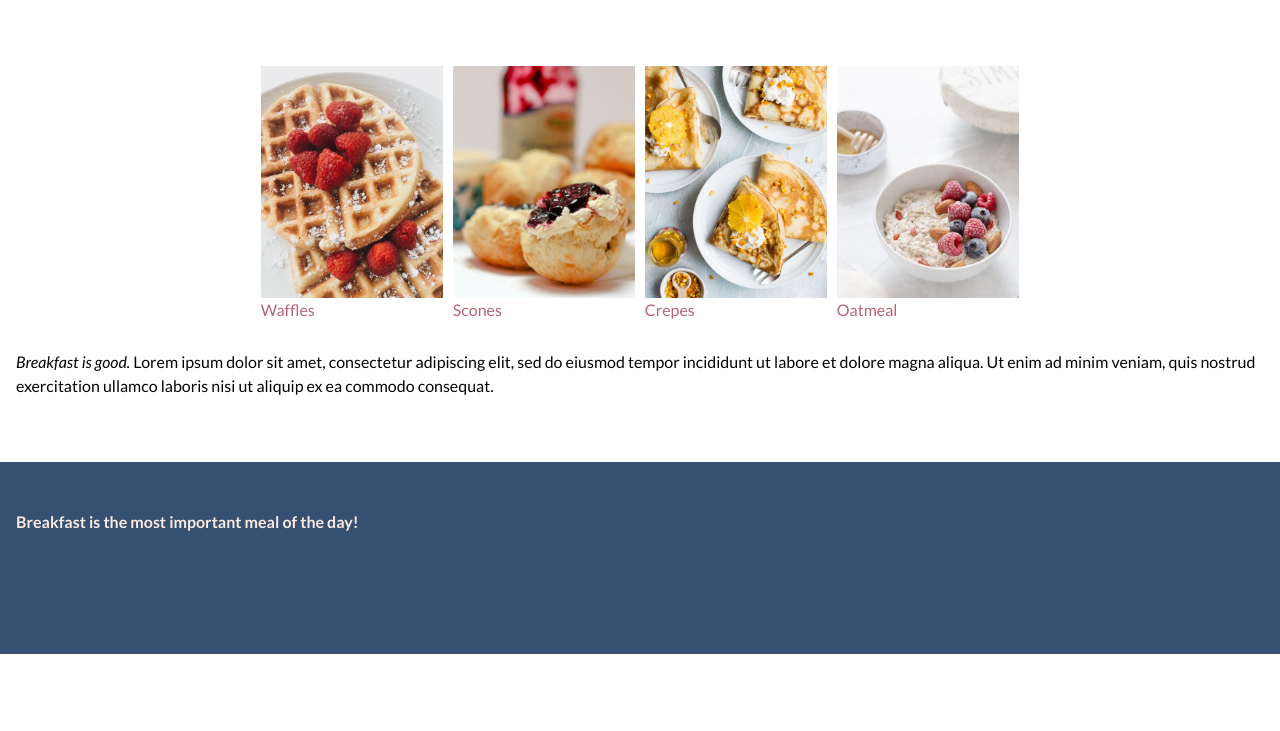
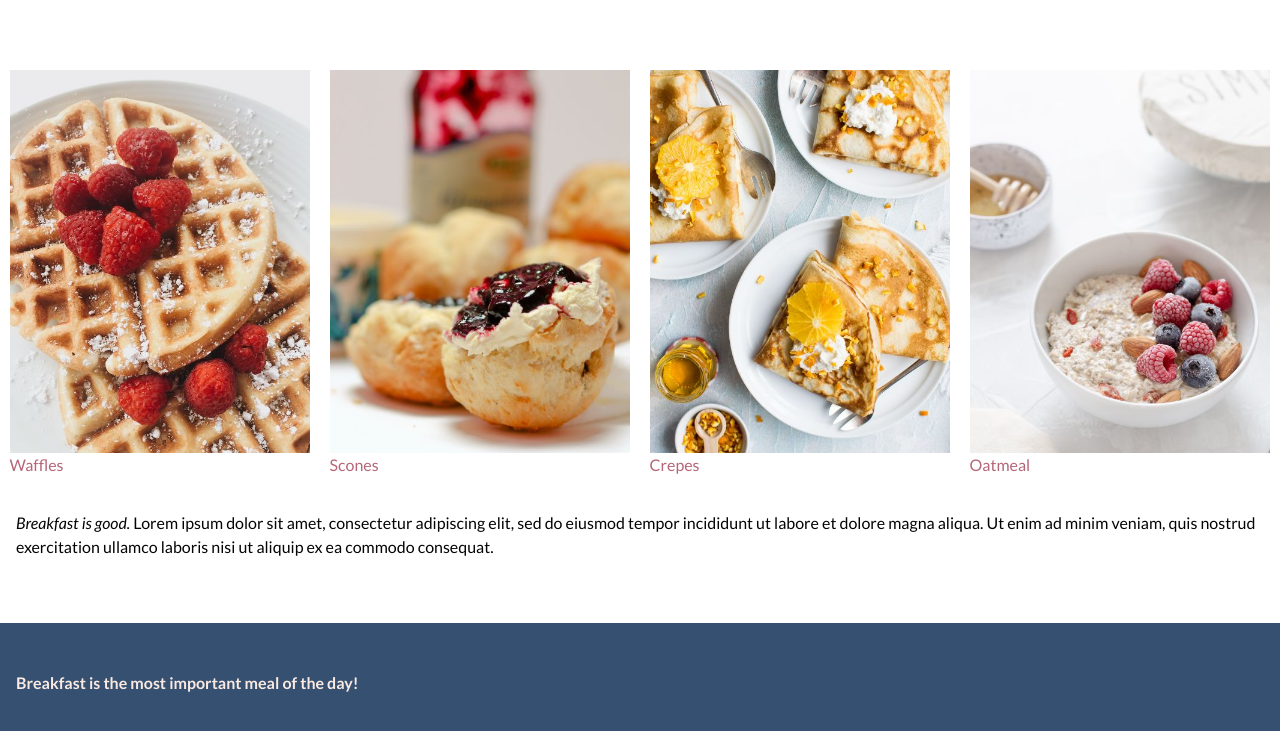
Before and after one commit to is-120-winter-2023/overlays-and-cards-e-b11, a website: page index.html in a window 1280 px wide. Shown: the part 1540-2271 px from the top of the page. Before the commit the page ends 2194 px from the top, so only its background shows below. Drawn offline with nearby package versions, Linux system fonts and the light colour scheme; a web font is replaced by a local one.

Commit message:
card update

```diff
--- a/styles/main.css
+++ b/styles/main.css
@@ -232,7 +232,8 @@ a.button:hover {
 
 .card {
   flex: 1 1 0;
-  padding: 0.3em;
+  padding: 0.6rem;
+  max-width: 1000px;
   transition: background-color 300ms ease;
 }
 
```
Also changed, not shown: index.html (+2 -1 lines).
